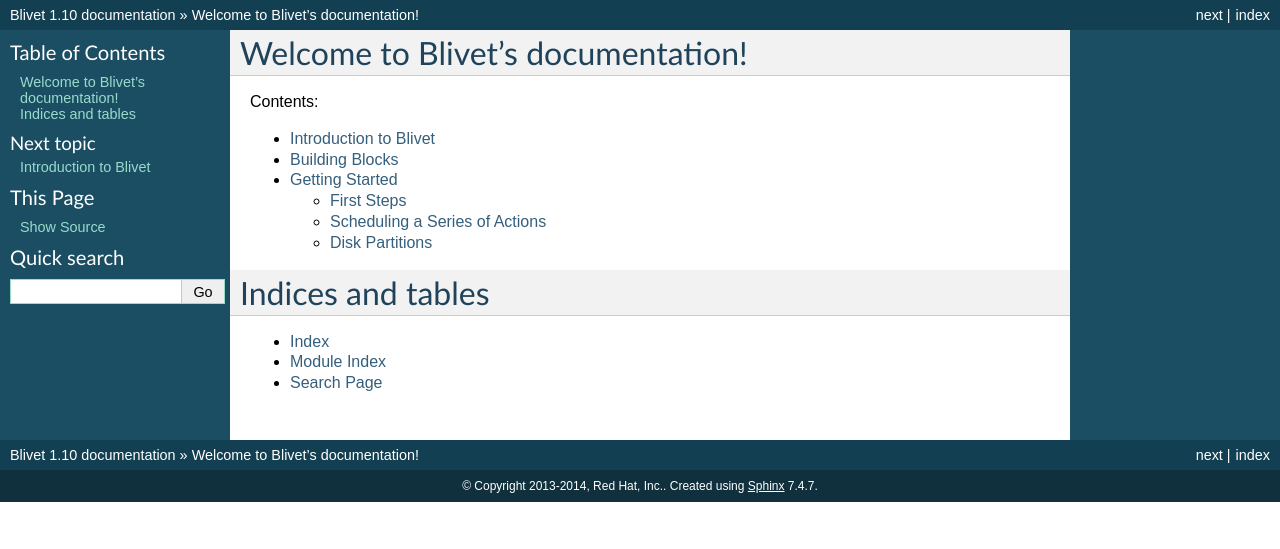
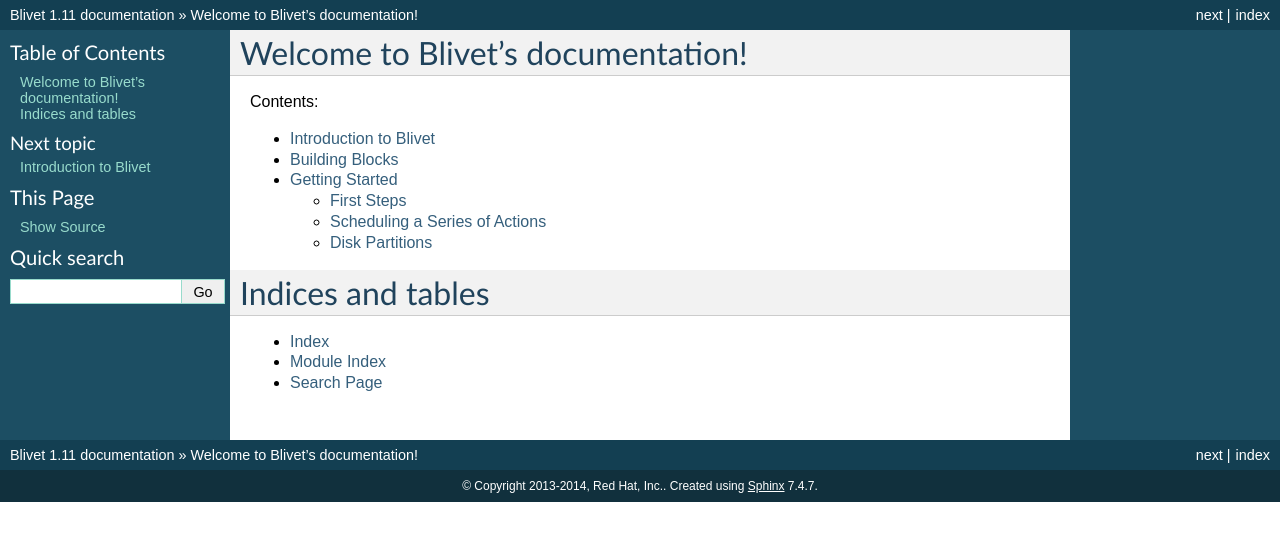
Before and after one commit to storaged-project/blivet, a Sphinx documentation site: the page built from doc/index.rst, in a window 1280 px wide. Shown: the top 549 px of the page. Built offline with Sphinx 7.4.7, drawn with Linux system fonts in a browser that asks for light colours; pages that are not in the unit, such as notebooks, are missing from menus.

Commit message:
New version: 1.11

```diff
--- a/blivet/__init__.py
+++ b/blivet/__init__.py
@@ -20,7 +20,7 @@
 #                    Vratislav Podzimek <vpodzime@redhat.com>
 #
 
-__version__ = '1.10'
+__version__ = '1.11'
 
 ##
 ## Default stub values for installer-specific stuff that gets set up in
--- a/doc/conf.py
+++ b/doc/conf.py
@@ -48,9 +48,9 @@
 # built documents.
 #
 # The short X.Y version.
-version = '1.10'
+version = '1.11'
 # The full version, including alpha/beta/rc tags.
-release = '1.10'
+release = '1.11'
 
 # The language for content autogenerated by Sphinx. Refer to documentation
 # for a list of supported languages.
--- a/setup.py
+++ b/setup.py
@@ -32,7 +32,7 @@
     api_doc_files = rst_files + ["doc/conf.py"]
     data_files.append(("docs/blivet", api_doc_files))
 
-setup(name='blivet', version='1.10',
+setup(name='blivet', version='1.11',
       description='Python module for system storage configuration',
       author='David Lehman', author_email='dlehman@redhat.com',
       url='http://fedoraproject.org/wiki/blivet',
```
Also changed, not shown: 2 other files.
